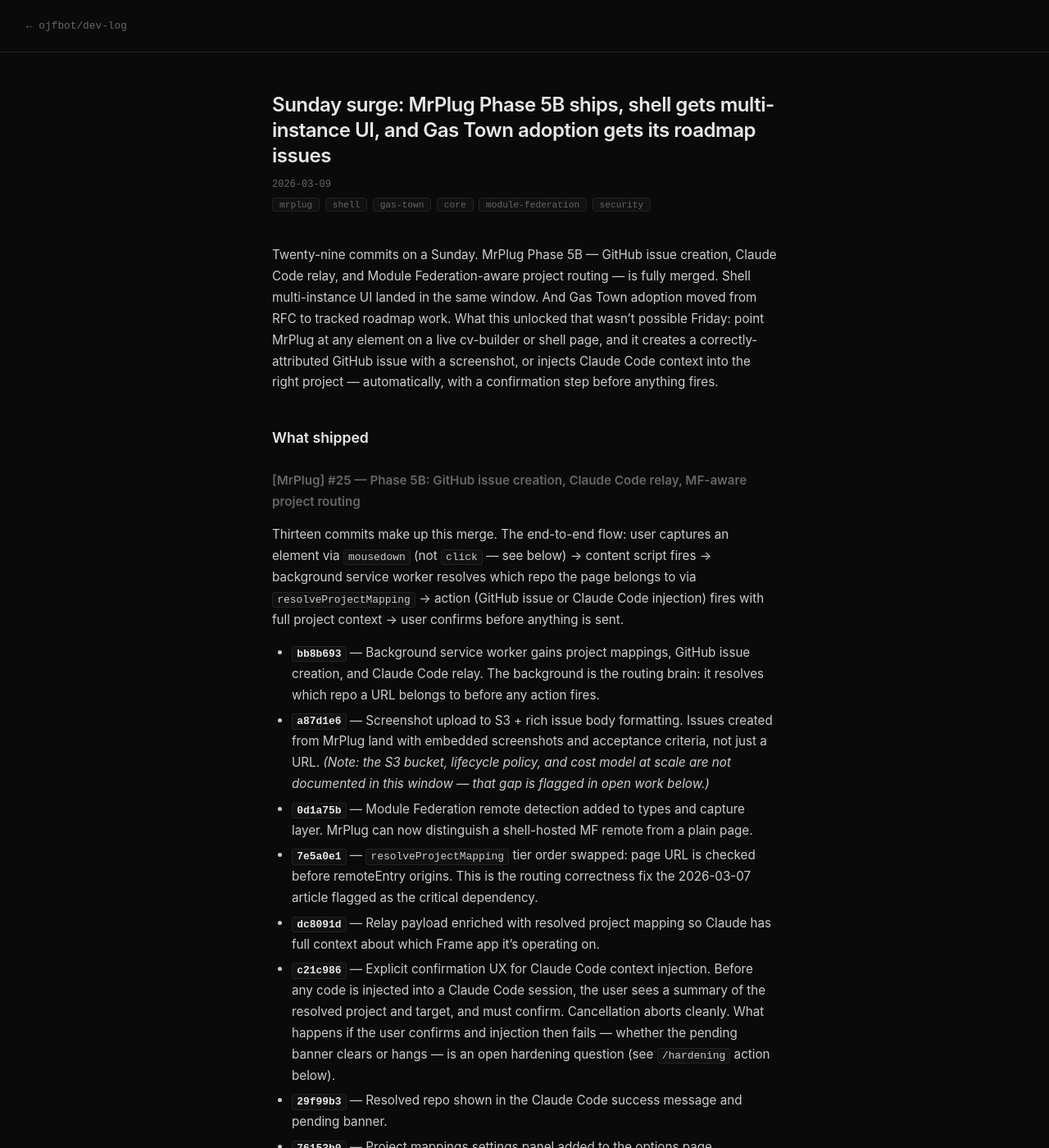
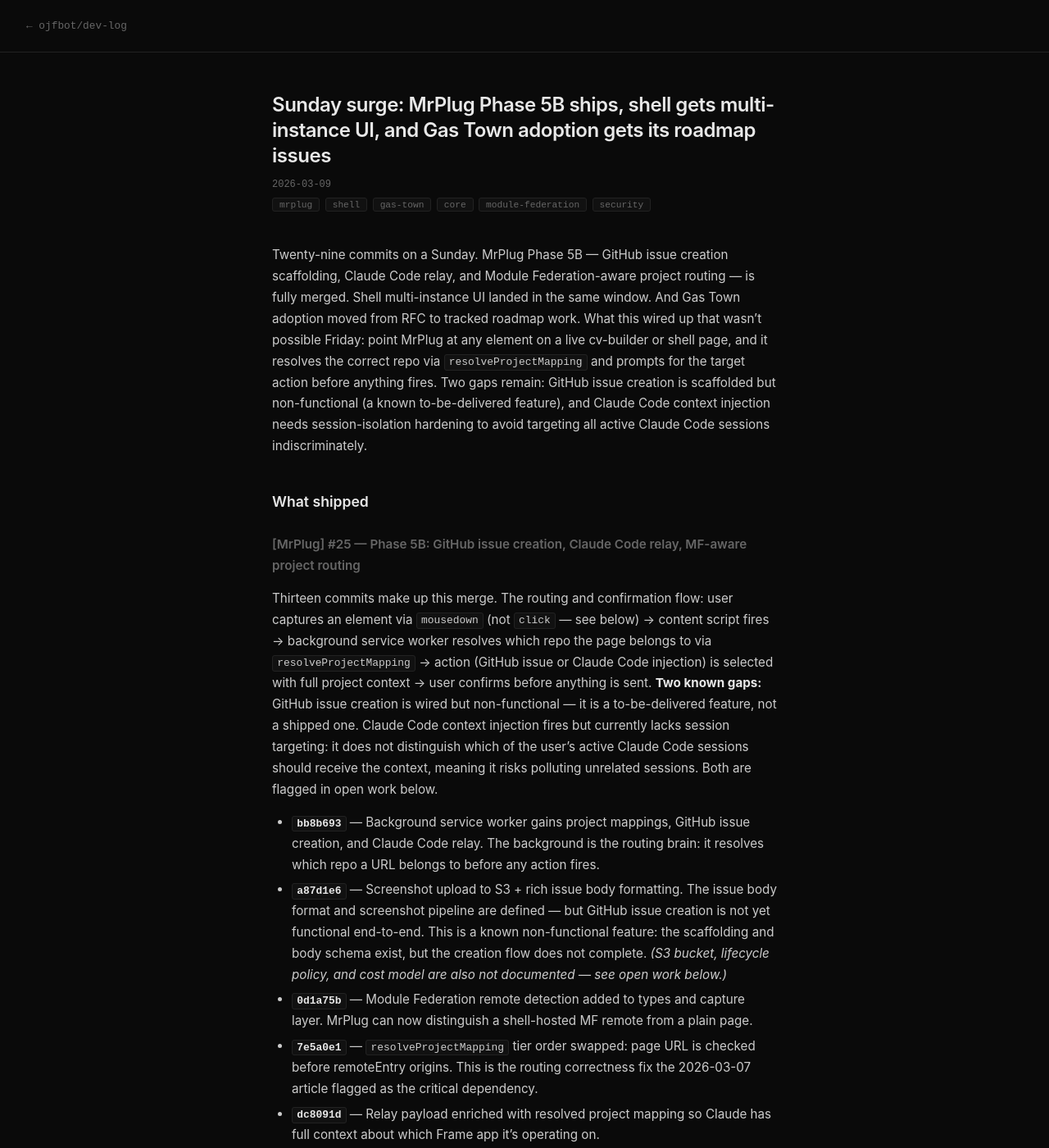
Before and after one commit to ojfbot/daily-logger, a Jekyll site: the page built from _articles/2026-03-09.md, in a window 1280 px wide and 1400 px high. Shown: the whole window at 82% size. Built offline with Jekyll 4.4.1, drawn with Linux system fonts in a browser that asks for light colours; some of the changed text lies outside the part shown.

Commit message:
fix(article): correct MrPlug Phase 5B status
- GitHub issue creation is scaffolded but non-functional (to-be-delivered, not shipped); correct intro, Phase 5B section, and roadmap pulse
- Flag Claude Code relay session-isolation gap: relay currently targets all active Claude Code sessions; add as open work item and What's next entry
- Update Phase 5 status header to "substantially complete, two known gaps"

Co-authored-by: ojfbot <ojfbot@users.noreply.github.com>

```diff
--- a/_articles/2026-03-09.md
+++ b/_articles/2026-03-09.md
@@ -5,16 +5,16 @@ tags: ["mrplug", "shell", "gas-town", "core", "module-federation", "security"]
 summary: "Twenty-nine commits across five repos on Sunday: MrPlug Phase 5B fully merged, shell multi-instance UI ships, and Gas Town adoption gets its first roadmap issues."
 ---
 
-Twenty-nine commits on a Sunday. MrPlug Phase 5B — GitHub issue creation, Claude Code relay, and Module Federation-aware project routing — is fully merged. Shell multi-instance UI landed in the same window. And Gas Town adoption moved from RFC to tracked roadmap work. What this unlocked that wasn't possible Friday: point MrPlug at any element on a live cv-builder or shell page, and it creates a correctly-attributed GitHub issue with a screenshot, or injects Claude Code context into the right project — automatically, with a confirmation step before anything fires.
+Twenty-nine commits on a Sunday. MrPlug Phase 5B — GitHub issue creation scaffolding, Claude Code relay, and Module Federation-aware project routing — is fully merged. Shell multi-instance UI landed in the same window. And Gas Town adoption moved from RFC to tracked roadmap work. What this wired up that wasn't possible Friday: point MrPlug at any element on a live cv-builder or shell page, and it resolves the correct repo via `resolveProjectMapping` and prompts for the target action before anything fires. Two gaps remain: GitHub issue creation is scaffolded but non-functional (a known to-be-delivered feature), and Claude Code context injection needs session-isolation hardening to avoid targeting all active Claude Code sessions indiscriminately.
 
 ## What shipped
 
 ### [MrPlug] #25 — Phase 5B: GitHub issue creation, Claude Code relay, MF-aware project routing
 
-Thirteen commits make up this merge. The end-to-end flow: user captures an element via `mousedown` (not `click` — see below) → content script fires → background service worker resolves which repo the page belongs to via `resolveProjectMapping` → action (GitHub issue or Claude Code injection) fires with full project context → user confirms before anything is sent.
+Thirteen commits make up this merge. The routing and confirmation flow: user captures an element via `mousedown` (not `click` — see below) → content script fires → background service worker resolves which repo the page belongs to via `resolveProjectMapping` → action (GitHub issue or Claude Code injection) is selected with full project context → user confirms before anything is sent. **Two known gaps:** GitHub issue creation is wired but non-functional — it is a to-be-delivered feature, not a shipped one. Claude Code context injection fires but currently lacks session targeting: it does not distinguish which of the user's active Claude Code sessions should receive the context, meaning it risks polluting unrelated sessions. Both are flagged in open work below.
 
 - **`bb8b693`** — Background service worker gains project mappings, GitHub issue creation, and Claude Code relay. The background is the routing brain: it resolves which repo a URL belongs to before any action fires.
-- **`a87d1e6`** — Screenshot upload to S3 + rich issue body formatting. Issues created from MrPlug land with embedded screenshots and acceptance criteria, not just a URL. *(Note: the S3 bucket, lifecycle policy, and cost model at scale are not documented in this window — that gap is flagged in open work below.)*
+- **`a87d1e6`** — Screenshot upload to S3 + rich issue body formatting. The issue body format and screenshot pipeline are defined — but GitHub issue creation is not yet functional end-to-end. This is a known non-functional feature: the scaffolding and body schema exist, but the creation flow does not complete. *(S3 bucket, lifecycle policy, and cost model are also not documented — see open work below.)*
 - **`0d1a75b`** — Module Federation remote detection added to types and capture layer. MrPlug can now distinguish a shell-hosted MF remote from a plain page.
 - **`7e5a0e1`** — `resolveProjectMapping` tier order swapped: page URL is checked before remoteEntry origins. This is the routing correctness fix the 2026-03-07 article flagged as the critical dependency.
 - **`dc8091d`** — Relay payload enriched with resolved project mapping so Claude has full context about which Frame app it's operating on.
@@ -57,6 +57,8 @@ The PR Saturday's article named as the critical-path blocker for Phases 1, 3, an
 > - /hardening [MrPlug] — audit all handleSubmit call sites and the c21c986 confirmation flow for failure states: does the pending banner clear on injection failure, or does it hang?
 > - /adr [shell] — reserve an ADR number and file the singleton enforcement decision (e910836) before any additional app types are added to the singleton list
 > - /investigate [MrPlug] — document the S3 bucket name, lifecycle policy, and cost model for screenshot uploads; file as a tracking issue before volume increases
+> - /track [MrPlug] — file a tracking issue for GitHub issue creation end-to-end completion; it is scaffolded but non-functional and needs a dedicated delivery issue
+> - /track [MrPlug] — file a tracking issue for Claude Code session isolation in the relay: the relay must target the specific Claude Code session associated with the active project, not broadcast to all open sessions
 
 ## The decisions
 
@@ -119,11 +121,14 @@ The PR Saturday's article named as the critical-path blocker for Phases 1, 3, an
 
 ---
 
-### Phase 5 (MrPlug rebuild as Frame dev companion) — complete
+### Phase 5 (MrPlug rebuild as Frame dev companion) — substantially complete, two known gaps
 
-[MrPlug] #25 merged Sunday closes out Phase 5B. The full Phase 5 arc — AI to background service worker, visual identity, Cmd+Shift+F, GitHub issue creation, Claude Code relay, MF-aware routing — is shipped. MrPlug is now a Frame-native dev companion.
+[MrPlug] #25 merged Sunday closes out Phase 5B. The Phase 5 arc — background service worker, visual identity, Cmd+Shift+F, Claude Code relay, MF-aware routing — is shipped. MrPlug is now wired as a Frame-native dev companion. **Two features are not yet functional:**
 
-**On "effectively complete":** Phase 5 is feature-complete as scoped. MrPlug is a maintained tool, not a retired prototype — the background service worker, GitHub integration, and Claude relay are active infrastructure. What "done" means going forward: no new Phase 5 issues will be opened; bugs and hardening work will be filed as standalone issues. There is no formal runbook yet; that is a named gap.
+1. **GitHub issue creation** — scaffolded but non-functional. The routing, body format, and screenshot pipeline are in place, but the end-to-end creation flow does not complete. This is a known to-be-delivered feature, not a shipped one.
+2. **Claude Code session isolation** — the relay injects context into Claude Code sessions but currently has no mechanism to target a specific session. With multiple active Claude Code sessions open, all sessions risk receiving the injected context. Session-targeting logic is required before this is production-safe.
+
+**On phase status:** Phase 5 is substantially complete — the routing and confirmation infrastructure is in place and the non-functional features are known and scoped. MrPlug is a maintained tool: bugs and hardening work will be filed as standalone issues. There is no formal runbook yet; that is a named gap.
 
 ### Phase 4 (multi-instance app launching) — complete
 
@@ -165,13 +170,19 @@ v2 toggle improvement (error handling, API key flow, height consistency) closed
 
 [shell] #19 is merged. The multi-instance data model is stable. AppSwitcher is the first extraction candidate — store interface is well-defined, gap naming is clean after `fb2dee5`, and it has no singleton or multi-instance dependencies that would complicate the extraction. Run `/scaffold [shell]` to stub the `@ojfbot/shell` package with Storybook config, then open a draft PR with AppSwitcher moved out of shell and imported back as a package consumer. The output is a draft PR, not a merged one — the goal is to validate the extraction pattern before committing to the full Phase 1 sequence.
 
-### 2. Draft ADR-0009 (FrameBead) to unblock [cv-builder] #111 Sprint 1
+### 2. Deliver GitHub issue creation and Claude Code session isolation in MrPlug
+
+Two Phase 5 features are non-functional and need tracking issues before they age out of context. GitHub issue creation is scaffolded — the routing, body format, and screenshot pipeline are in place — but the creation flow does not complete. File a delivery issue in MrPlug with the last known failure point as the opening comment. Claude Code context injection works but broadcasts to all active Claude Code sessions. A session-targeting mechanism is needed: the relay should identify which session corresponds to the resolved project (by port, working directory, or a session registry) and inject only there. The risk without this: a developer with multiple Claude Code sessions open (e.g. cv-builder and shell) injects cv-builder context into a shell session. File a tracking issue covering the session identification strategy and the confirmation UX change required to surface "injecting into session X" before firing.
+
+### 3. Draft ADR-0009 (FrameBead) to unblock [cv-builder] #111 Sprint 1
 
 ADR-0009 does not exist yet, even as a draft. It is the single dependency gate for all cv-builder Gas Town work — [cv-builder] #111 cannot begin Sprint 1 until it lands. Run `/gastown` in the shell chat panel to generate the current sprint audit, then file ADR-0009 as a draft issue in core. The ADR should define the FrameBead interface, the cv- prefix convention, and the hook-based session resume contract. Without it, Sprint 1 has no concrete deliverable to sequence against.
 
 > **Suggested actions**
 > - /scaffold [shell] — stub @ojfbot/shell package with Storybook config and open draft PR with AppSwitcher as first extraction
 > - /gastown — run in shell chat panel, then file ADR-0009 draft issue in core to unblock [cv-builder] #111 Sprint 1
+> - /track [MrPlug] — file GitHub issue creation delivery issue with last known failure point; mark scaffolding complete, creation flow incomplete
+> - /track [MrPlug] — file Claude Code session isolation issue: relay must target the specific session for the resolved project, not all open sessions; include session identification strategy (port / working directory / registry)
 
 ---
 
```
